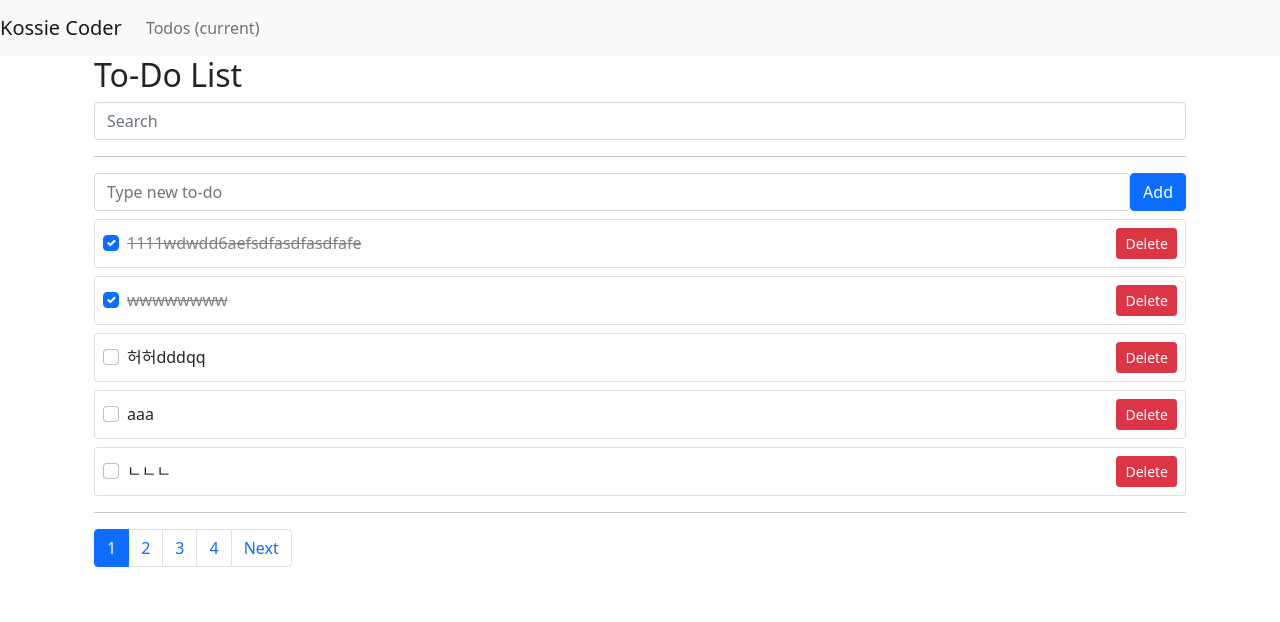
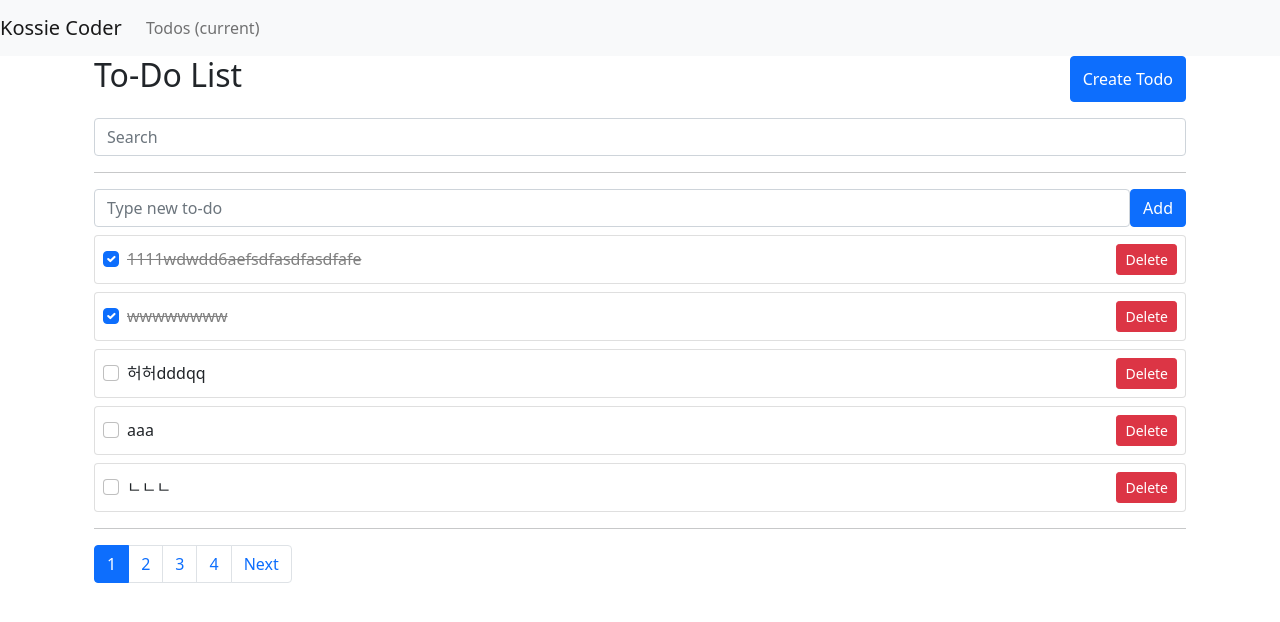
Before and after one commit to sannimdev/vue3-beginner-kossiecoder, a Vue app: page /todos in a window 1280 px wide. Shown: the top 622 px of the page. Built offline with nearby package versions, Linux system fonts and the light colour scheme; data requests are answered from the project's data file.

Commit message:
57강: To-Do 생성 페이지 route 추가

```diff
--- /dev/null
+++ b/src/pages/todos/create/index.vue
@@ -0,0 +1,9 @@
+<template>
+    Create Page
+</template>
+
+<script>
+export default {};
+</script>
+
+<style></style>
--- a/src/pages/todos/index.vue
+++ b/src/pages/todos/index.vue
@@ -1,7 +1,12 @@
 <template>
     <router-view />
     <div class="container">
-        <h2>To-Do List</h2>
+        <div class="d-flex justify-content-between mb-3">
+            <h2>To-Do List</h2>
+            <button class="btn btn-primary" @click="moveToCreatePage">
+                Create Todo
+            </button>
+        </div>
         <input
             class="form-control"
             type="text"
@@ -42,11 +47,11 @@
 <script>
 import axios from 'axios';
 import { ref, computed, watch } from 'vue';
+import { useRouter } from 'vue-router';
 import TodoSimpleForm from '@/components/TodoSimpleForm.vue';
 import TodoList from '@/components/TodoList.vue';
 import Toast from '@/components/Toast.vue';
 import { useToast } from '@/composables/toast';
-
 export default {
     components: {
         TodoSimpleForm,
@@ -54,6 +59,7 @@
         Toast,
     },
     setup() {
+        const router = useRouter();
         const todos = ref([
             // {
             //     id: 1,
@@ -149,6 +155,12 @@
             }
         };
 
+        const moveToCreatePage = () => {
+            router.push({
+                name: 'TodoCreate',
+            });
+        };
+
         let timeout = null;
         const searchTodo = () => {
             clearTimeout(timeout);
@@ -178,6 +190,7 @@
             toggleTodo,
             searchText,
             searchTodo,
+            moveToCreatePage,
             // filteredTodos,
             error,
             numberOfPages,
--- a/src/router/index.js
+++ b/src/router/index.js
@@ -2,6 +2,7 @@
 import Home from '../pages/index.vue';
 import Todos from '../pages/todos/index.vue';
 import Todo from '../pages/todos/_id.vue';
+import TodoCreate from '../pages/todos/create/index.vue';
 
 const router = createRouter({
     history: createWebHistory(),
@@ -16,6 +17,12 @@
             name: 'Todos',
             component: Todos,
         },
+        // :id 와 순서에 유의할 것
+        {
+            path: '/todos/create',
+            name: 'TodoCreate',
+            component: TodoCreate,
+        },
         {
             path: '/todos/:id',
             name: 'Todo',
```
